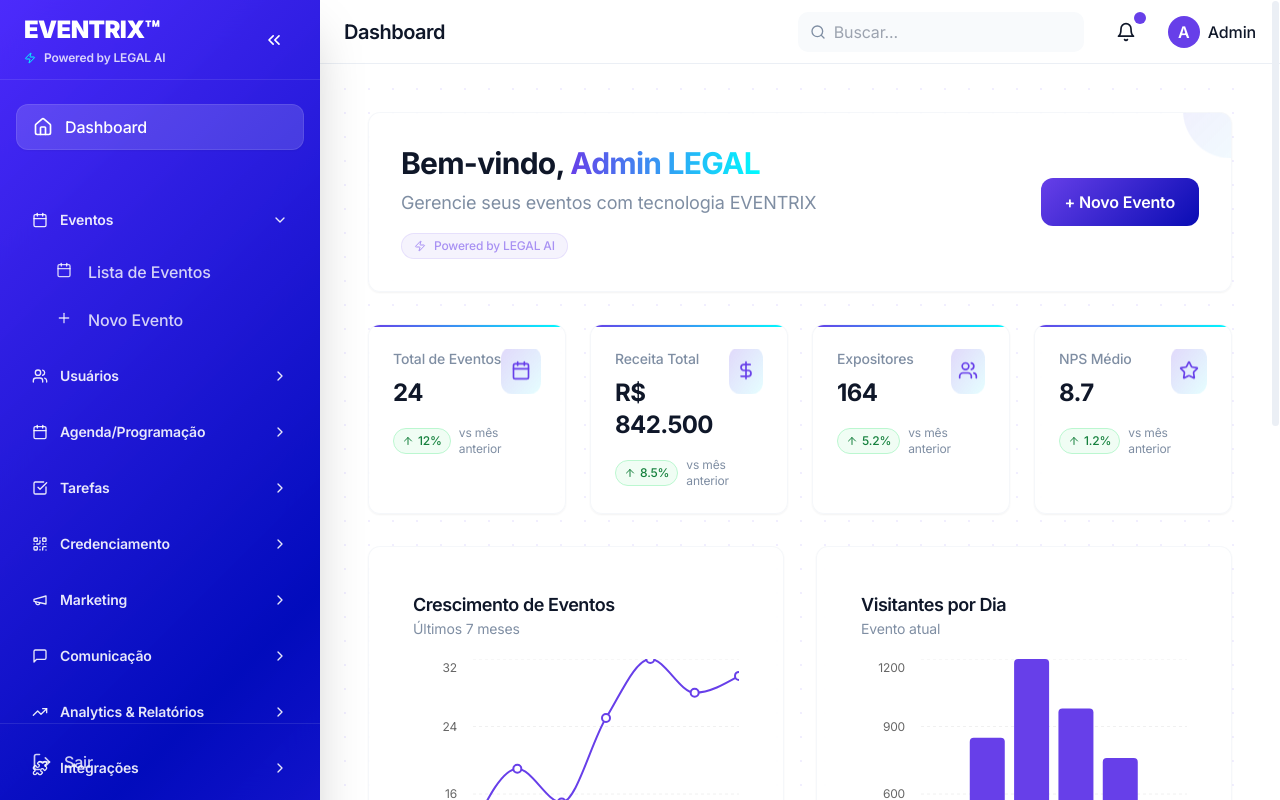
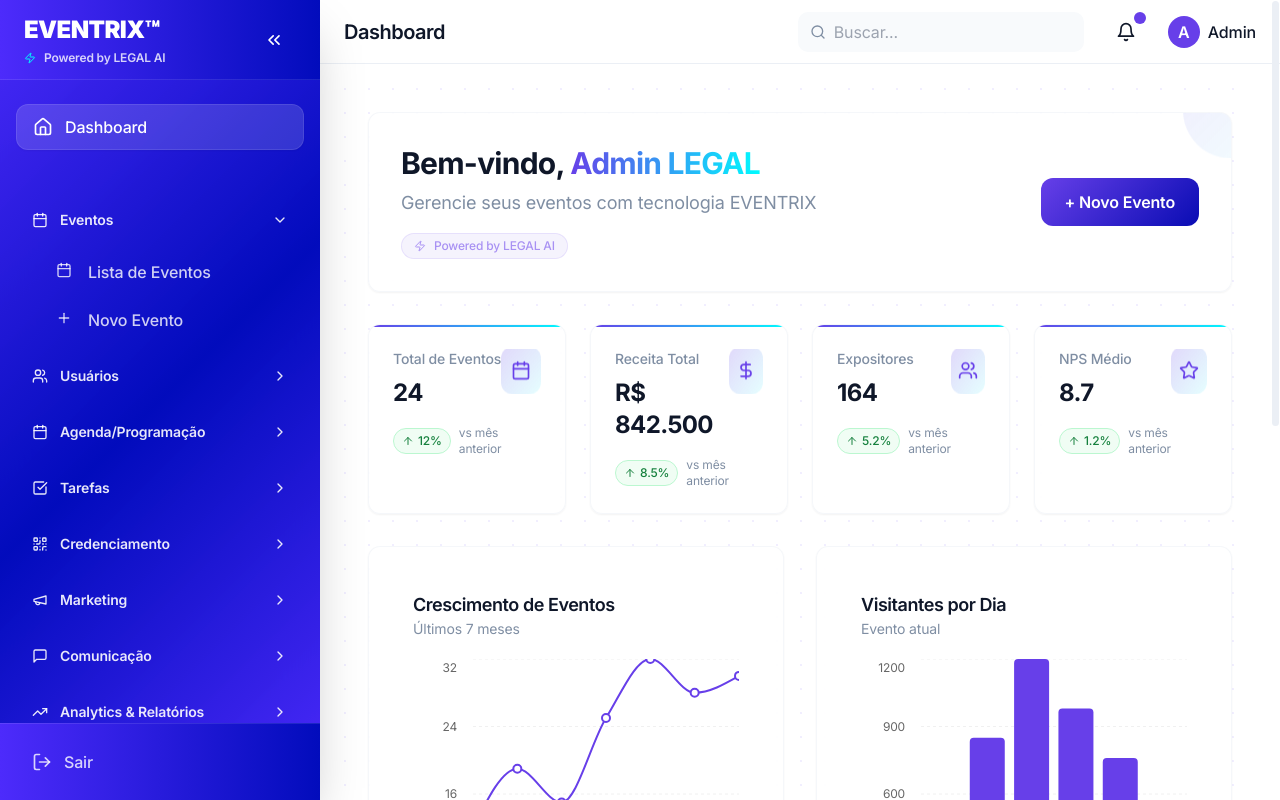
Before and after one commit to gustavomotamacedo/app-eventrix, a React (Vite) app: page /dashboard in a window 1280 px wide. Built offline with nearby package versions, Linux system fonts and the light colour scheme.

Commit message:
Fix: Sidebar scroll issue
Prevent sidebar content from overlapping the "Powered by LEGAL AI" branding and the "Sair" button during scrolling.

```diff
--- a/src/components/layout/Sidebar.tsx
+++ b/src/components/layout/Sidebar.tsx
@@ -188,10 +188,11 @@ const Sidebar = () => {
 
   return (
     <div className={cn(
-      "flex flex-col legal-gradient-bg text-white transition-all min-h-full shadow-2xl",
+      "flex flex-col legal-gradient-bg text-white transition-all h-screen shadow-2xl",
       isCollapsed ? "w-20" : "w-80"
     )}>
-      <div className="flex items-center h-20 px-6 sticky top-0 z-10 border-b border-white/10 relative">
+      {/* Fixed Header */}
+      <div className="flex items-center h-20 px-6 border-b border-white/10 relative z-20 bg-gradient-to-r from-[#4D2BFB] to-[#020CBC] shrink-0">
         {!isCollapsed && (
           <div className="flex-1 relative z-10">
             <h1 className="text-2xl font-black text-white mb-1">EVENTRIX™</h1>
@@ -209,7 +210,9 @@ const Sidebar = () => {
         </button>
       </div>
 
-      <div className="flex-1 pt-6 px-4 pb-20 overflow-y-auto relative z-10">
+      {/* Scrollable Content */}
+      <div className="flex-1 overflow-hidden relative z-10">
+        <div className="h-full overflow-y-auto pt-6 px-4 pb-6">
           <nav className="space-y-3">
             {/* Main Navigation */}
             {mainNavigation.map((item) => (
@@ -436,8 +439,10 @@ const Sidebar = () => {
             />
           </nav>
         </div>
+      </div>
 
-      <div className="p-4 sticky bottom-0 border-t border-white/10 relative z-10">
+      {/* Fixed Footer */}
+      <div className="p-4 border-t border-white/10 relative z-20 bg-gradient-to-r from-[#4D2BFB] to-[#020CBC] shrink-0">
         <div className={cn(
           "legal-sidebar-item mt-auto cursor-pointer hover:bg-red-500/20 text-white/80 hover:text-white",
           isCollapsed ? "justify-center px-3" : "px-4"
```
Lines whose indentation alone changed are shown as unchanged.
